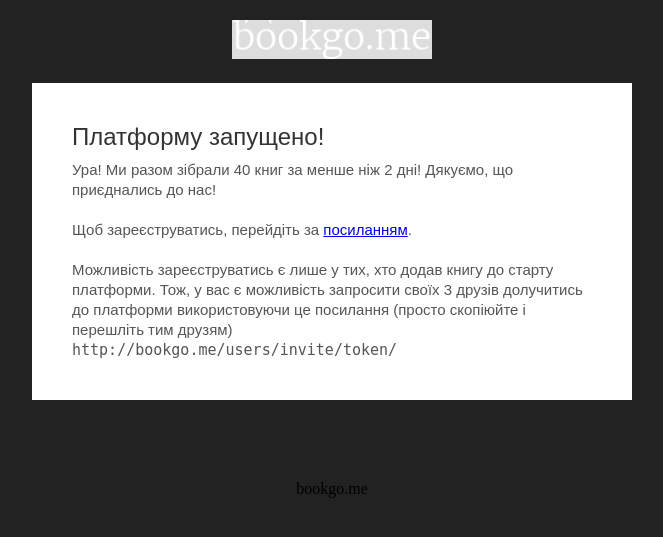
After one commit to dima-kov/bookgo, a Django app: template common/templates/common/emails/bookgo-start.html in a window 1280 px wide. The commit adds this page. Shown: the top 537 px of the page, without its empty margins (308-971 px from the left). Run offline with Django 3.2, Linux system fonts and the light colour scheme; the template is opened without the code that fills it, so the values that code supplies are empty; parts of the project's set-up code (start-up, migrations or seed data) failed here and were passed over; some libraries are stand-ins or nearby versions.

Commit message:
Add newsletter on start

```diff
--- a/book/templates/book/book_detail.html
+++ b/book/templates/book/book_detail.html
@@ -107,7 +107,6 @@
             </div>
             <div class="inner-container">
                 <div class="contacts col-md-10">
-                    {% user_social_link user=book.owner %}
                     <a href="{{ book.owner.get_absolute_url }}" class="name">{{ book.owner.get_full_name }}</a>
                     <div class="description">
                         {{ book.owner.about }}
--- a/book/views.py
+++ b/book/views.py
@@ -136,6 +136,7 @@
 
     def get_queryset(self):
         qs = super(BookListView, self).get_queryset()
+        print(qs)
         return qs.filter(**self.filter_form_query_data())
 
     def request_form_data(self):
--- a/common/templates/common/emails/base.html
+++ b/common/templates/common/emails/base.html
@@ -1,4 +1,5 @@
 {% load i18n %}
+{% load static %}
 
 <!DOCTYPE html>
 <html lang="en" xmlns="http://www.w3.org/1999/xhtml" xmlns:v="urn:schemas-microsoft-com:vml" xmlns:o="urn:schemas-microsoft-com:office:office">
@@ -187,7 +188,7 @@
                 <tr>
                     <!-- Logo -->
                     <td style="padding: 20px 0; text-align: center">
-                        <img src="http://placehold.it/200x50" width="200" height="50" alt="alt_text" border="0" style="height: auto; background: #dddddd; font-family: sans-serif; font-size: 15px; line-height: 20px; color: #555555;">
+                        <img src="{{ BASE_URL }}{% static "img/landing/just-logo-small.png" %}" width="200" height="50" alt="alt_text" border="0" style="height: auto; background: #dddddd; font-family: sans-serif; font-size: 15px; line-height: 20px; color: #555555;">
                     </td>
                     <!-- Logo : END -->
                 </tr>
@@ -200,9 +201,6 @@
                 <!-- Hero Image, Flush : BEGIN -->
                 <tr>
                     {% block logo %}
-                        <td bgcolor="#ffffff">
-                            <img src="http://placehold.it/1200x600" width="600" height="" alt="alt_text" border="0" align="center" style="width: 100%; max-width: 600px; height: auto; background: #dddddd; font-family: sans-serif; font-size: 15px; line-height: 20px; color: #555555;" class="g-img">
-                        </td>
                     {% endblock logo %}
                 </tr>
                 <!-- Hero Image, Flush : END -->
@@ -211,19 +209,6 @@
 
                 {% endblock content %}
 
-                <!-- 1 Column Text : BEGIN -->
-                <tr>
-                    <td bgcolor="#ffffff">
-                        <table role="presentation" cellspacing="0" cellpadding="0" border="0" width="100%">
-                            <tr>
-                                <td style="padding: 40px; font-family: sans-serif; font-size: 15px; line-height: 20px; color: #555555;">
-                                    <p style="margin: 0;">Maecenas sed ante pellentesque, posuere leo id, eleifend dolor. Class aptent taciti sociosqu ad litora torquent per conubia nostra, per inceptos himenaeos. Praesent laoreet malesuada cursus. Maecenas scelerisque congue eros eu posuere. Praesent in felis ut velit pretium lobortis rhoncus ut&nbsp;erat.</p>
-                                </td>
-                            </tr>
-                        </table>
-                    </td>
-                </tr>
-                <!-- 1 Column Text : END -->
 
             </table>
             <!-- Email Body : END -->
@@ -232,11 +217,7 @@
             <table role="presentation" cellspacing="0" cellpadding="0" border="0" align="center" width="100%" style="max-width: 680px;">
                 <tr>
                     <td style="padding: 40px 10px;width: 100%;font-size: 12px; font-family: sans-serif; line-height:18px; text-align: center; color: #888888;" class="x-gmail-data-detectors">
-                        <webversion style="color:#cccccc; text-decoration:underline; font-weight: bold;">View as a Web Page</webversion>
-                        <br><br>
-                        Company Name<br>123 Fake Street, SpringField, OR, 97477 US<br>(123) 456-7890
-                        <br><br>
-                        <unsubscribe style="color:#888888; text-decoration:underline;">unsubscribe</unsubscribe>
+                        bookgo.me
                     </td>
                 </tr>
             </table>
@@ -249,6 +230,7 @@
             <![endif]-->
         </div>
 
+{% comment %}
         <!-- Full Bleed Background Section : BEGIN -->
         <table role="presentation" bgcolor="#709f2b" cellspacing="0" cellpadding="0" border="0" align="center" width="100%">
             <tr>
@@ -276,6 +258,7 @@
             </tr>
         </table>
         <!-- Full Bleed Background Section : END -->
+{% endcomment %}
 
     </center>
 </body>
--- /dev/null
+++ b/common/templates/common/emails/bookgo-start.html
@@ -0,0 +1,42 @@
+{% extends "common/emails/base.html" %}
+
+{% load i18n %}
+
+{% block content %}
+    <tr>
+        <td bgcolor="#ffffff">
+            <table role="presentation" cellspacing="0" cellpadding="0" border="0" width="100%">
+                <tr>
+                    <td style="padding: 40px; font-family: sans-serif; font-size: 15px; line-height: 20px; color: #555555;">
+                        <h1 style="margin: 0 0 10px 0; font-family: sans-serif; font-size: 24px; line-height: 27px; color: #333333; font-weight: normal;">Платформу запущено!</h1>
+                        <p style="margin: 0;">
+                            Ура! Ми разом зібрали 40 книг за менше ніж 2 дні! Дякуємо, що приєднались до нас!
+                        </p>
+                        <br>
+
+                        <p style="margin: 0;">
+                            Щоб зареєструватись, перейдіть за <a href="{{ BASE_URL }}{% url 'users:register-after-start' user.generate_signature %}">посиланням</a>.
+                        </p>
+                        <br>
+                        <p style="margin: 0;">
+                            Можливість зареєструватись є лише у тих, хто додав книгу до старту платформи. Тож, у вас є можливість запросити своїх 3 друзів долучитись до платформи використовуючи це посилання (просто скопіюйте і перешліть тим друзям)
+                            <br>
+                            <code>
+                                http://bookgo.me/users/invite/token/
+                            </code>
+                            <br>
+                        </p>
+                    </td>
+                </tr>
+            </table>
+        </td>
+    </tr>
+
+    <!-- Clear Spacer : BEGIN -->
+    <tr>
+        <td aria-hidden="true" height="40" style="font-size: 0; line-height: 0;">
+            &nbsp;
+        </td>
+    </tr>
+    <!-- Clear Spacer : END -->
+{% endblock content %}
--- a/users/models.py
+++ b/users/models.py
@@ -1,9 +1,10 @@
+import base64
+
 from django.db import models
 from django.utils.translation import ugettext_lazy as _
 from django.contrib.auth.models import AbstractUser
 from django.urls import reverse
 from django.core.signing import TimestampSigner
-from django.core.signing import Signer
 
 from phonenumber_field.modelfields import PhoneNumberField
 
@@ -73,7 +74,8 @@
 
     def generate_signature(self):
         # only start
-        return TimestampSigner().sign(self.email)
+        token = TimestampSigner().sign(self.email)
+        return base64.urlsafe_b64encode(bytes(token, 'utf8'))
 
     def signature_valid(self, signature):
         pass
```
Also changed, not shown: common/email.py (+8 -0 lines), common/management/commands/start_bookgo.py (added, +17 -0 lines), common/management/__init__.py (added), common/management/commands/__init__.py (added), static/img/landing/just-logo-small.png (added).
